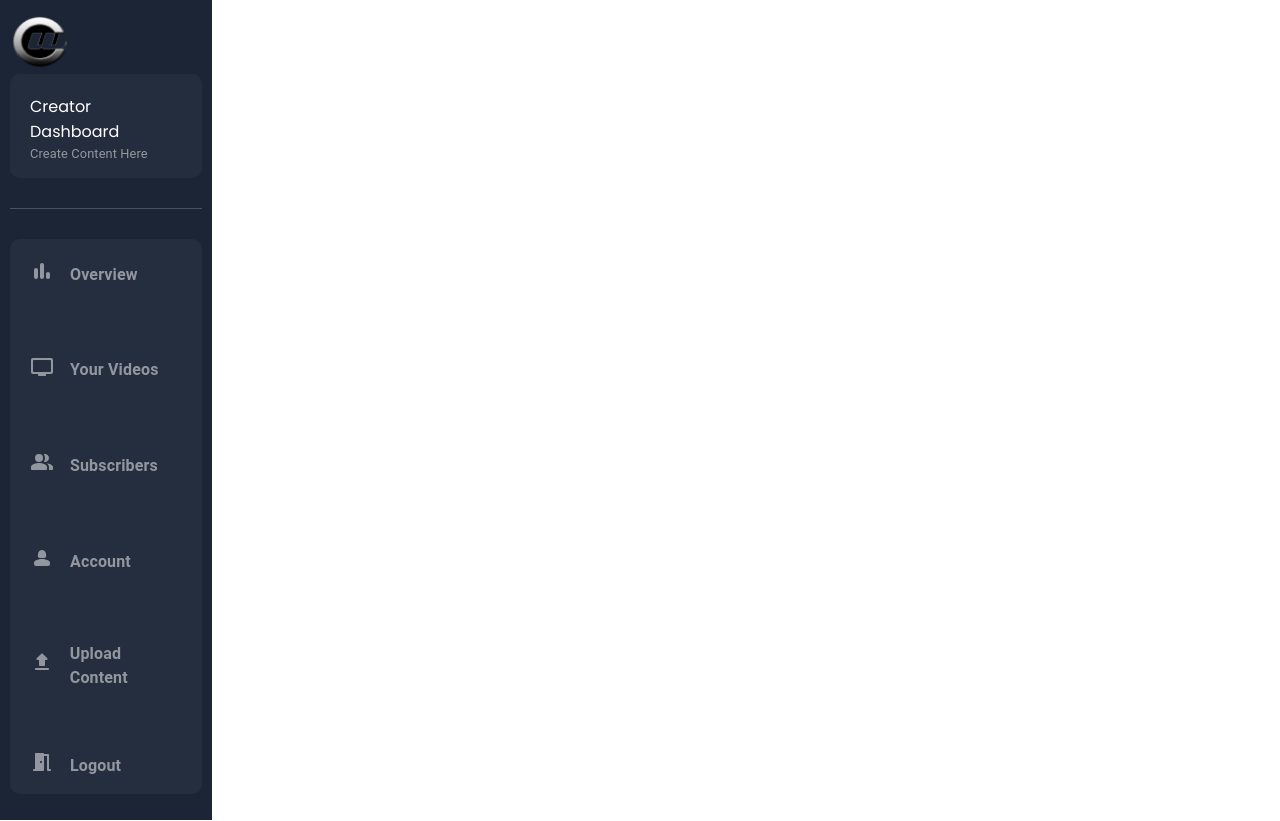
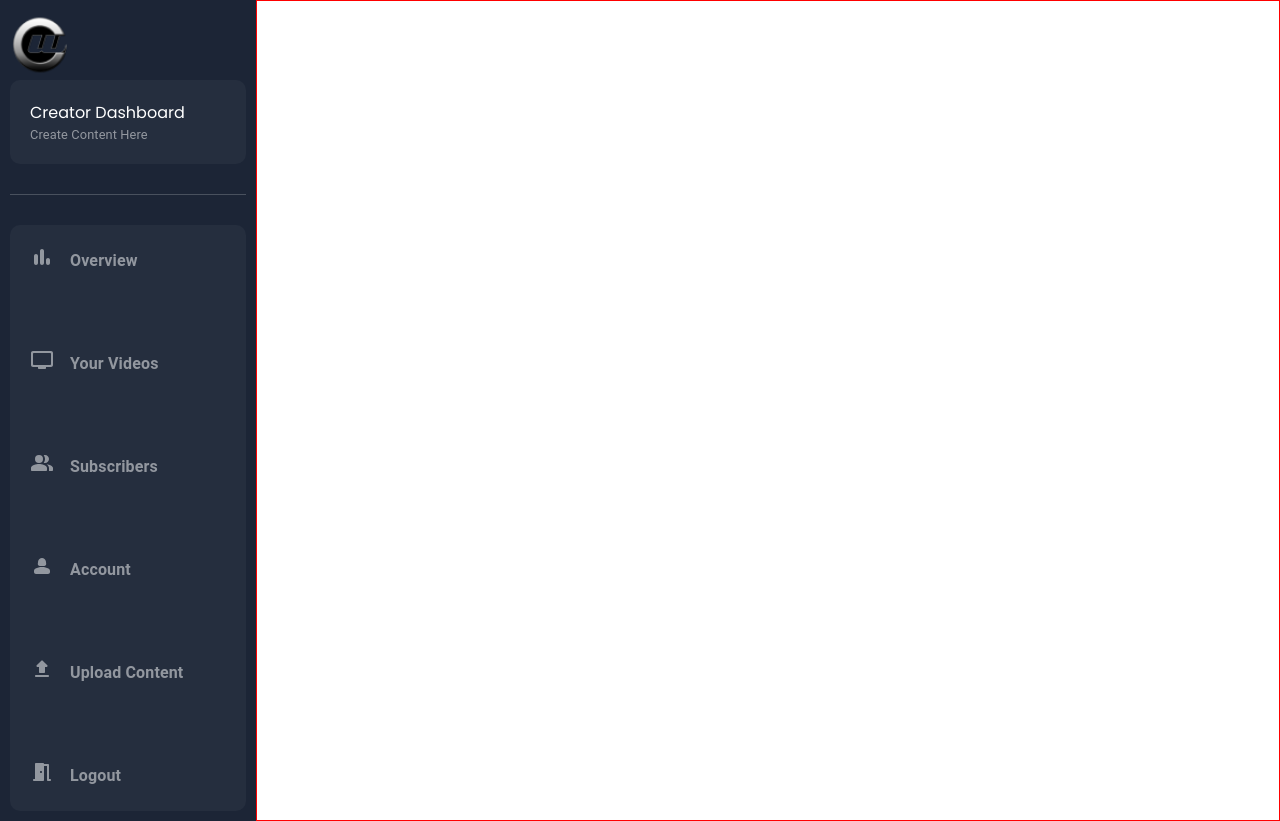
Before and after one commit to Centum-World-NFT/centum-world-NFT-creator-portal, a React (Vite) app: page /creatorDashboard in a window 1280 px wide. Built offline with nearby package versions, Linux system fonts and the light colour scheme.

Commit message:
bug fix:  css updated

```diff
--- a/src/components/common/sidebar/CreatorSidebarStyle.jsx
+++ b/src/components/common/sidebar/CreatorSidebarStyle.jsx
@@ -3,17 +3,14 @@ import { Typography } from "@mui/material";
 import { styled } from "@mui/system";
 
 export const SidebarWrapper = styled("div")({
-  height: "100vh",
+  height: "100%",
   backgroundColor: "rgb(28, 37, 54)",
-  padding: "10px",
-  width: "15vw"
 });
 
 export const SidebarContainer = styled("div")({
-  width: "100%",
-  height: "98%",
   display: "flex",
   flexDirection: "column",
+  padding: "10px"
 });
 
 export const SidebarHeader = styled("div")({
--- a/src/pages/OverviewSection/OverviewSectionStyle.jsx
+++ b/src/pages/OverviewSection/OverviewSectionStyle.jsx
@@ -0,0 +1 @@
+import {styled} from "@mui/system"
--- a/src/pages/createrdashboard/CreaterDashboard.jsx
+++ b/src/pages/createrdashboard/CreaterDashboard.jsx
@@ -1,5 +1,4 @@
-import { Wrapper } from "./CreaterDashboardStyle";
-import OverviewSection from "../OverviewSection/OverviewSection";
+import { Wrapper, Container, SidebarContainer } from "./CreaterDashboardStyle";
 import { Outlet } from "react-router";
 import CreatorSidebar from "../../components/common/sidebar/CreatorSidebar";
 import { Box } from "@mui/material";
@@ -7,12 +6,12 @@ import { Box } from "@mui/material";
 const CreaterDashboard = () => {
   return (
     <Wrapper>
-      <Box>
+      <SidebarContainer>
         <CreatorSidebar />
-      </Box>
-      <Box>
+      </SidebarContainer>
+      <Container>
         <Outlet />
-      </Box>
+      </Container>
     </Wrapper>
   );
 };
--- a/src/pages/createrdashboard/CreaterDashboardStyle.jsx
+++ b/src/pages/createrdashboard/CreaterDashboardStyle.jsx
@@ -3,3 +3,13 @@ import { styled } from "@mui/system";
 export const Wrapper = styled("div")({
   display: "flex",
 });
+
+export const Container = styled("div")({
+  border: "1px solid red",
+  width: "100%"
+})
+
+export const SidebarContainer = styled("div")({
+  height: "100%",
+  width: "25vw"
+})
```
